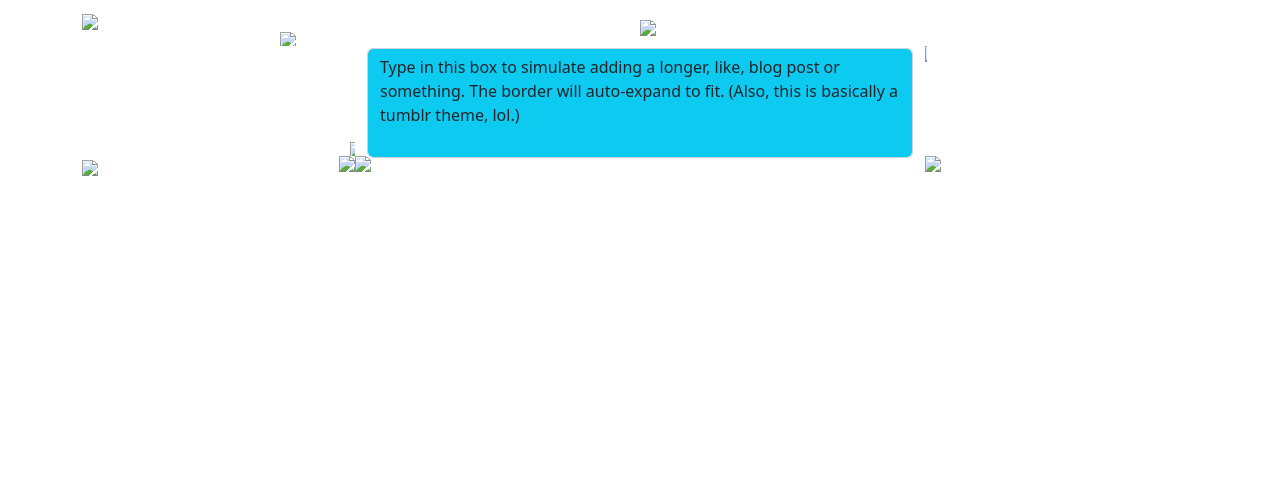
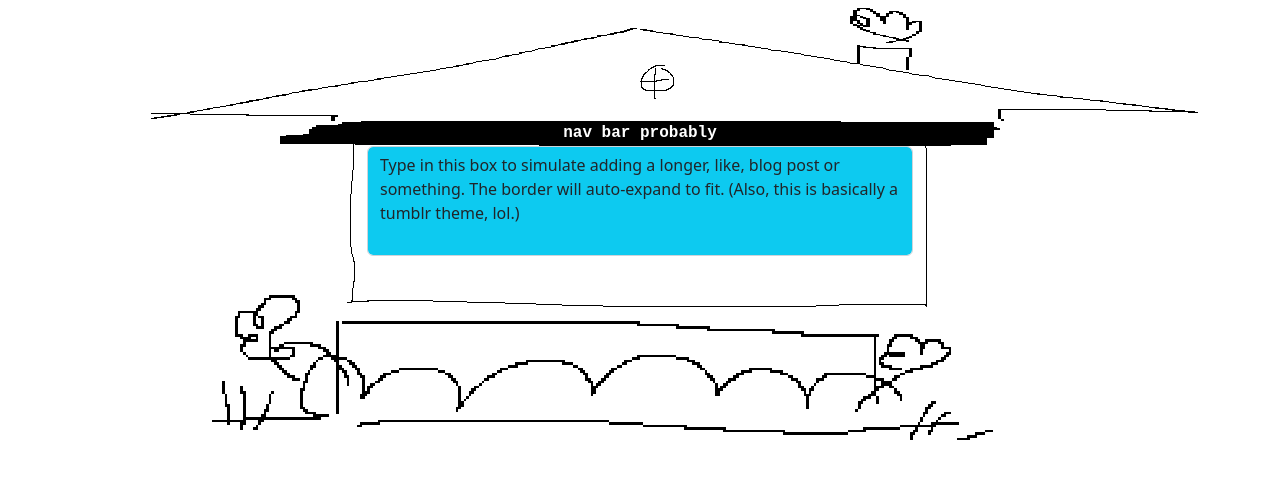
Before and after one commit to EtchJetty/deacon, a plain HTML site: page build/index.html in a window 1280 px wide. Drawn offline with nearby package versions, Linux system fonts and the light colour scheme; the site is published under a folder, as on GitHub Pages, so addresses that start at the root find nothing.

Commit message:
fix image 404ing

```diff
--- a/build/index.html
+++ b/build/index.html
@@ -24,14 +24,14 @@
         <div class="row">
             <div class="mt-2">
                 <div class="position-relative">
-                    <img src="/static/centered%20house.png" class="img-fluid w-100"
+                    <img src="static/centered%20house.png" class="img-fluid w-100"
                         style="object-fit: fill; max-height:113px;">
-                    <img src="/static/window.png"
+                    <img src="static/window.png"
                         class="img-fluid position-absolute top-50 start-50" style="max-height:34px;">
                 </div>
 
                 <div class="row position-relative col-8 offset-2">
-                    <img src="/static/navbg5.png" class="img-fluid w-100"
+                    <img src="static/navbg5.png" class="img-fluid w-100"
                         style="max-height: 25px;">
                     <div
                         class="text-center text-white font-monospace align-bottom position-absolute top-0 start-50 translate-middle-x text-wrap h-100 align-items-center">
@@ -41,10 +41,10 @@
             </div>
         </div>
         <div class="row position-relative">
-            <!-- <img src="/static/bodyscrollerwires.png" style="max-height: 145px;"> -->
+            <!-- <img src="static/bodyscrollerwires.png" style="max-height: 145px;"> -->
             <div id="leftborder" class="col-3 px-0 d-flex  flex-column justify-content-end  align-items-end bg-white"
                 style="margin-top: -0.1rem;">
-                <img src="/static/wireleft3.png" class="image-fluid d-flex"
+                <img src="static/wireleft3.png" class="image-fluid d-flex"
                     style="max-height: 145px !important; width: 5px">
             </div>
             <div id="contentspace" class="col-6 h-100">
@@ -52,27 +52,27 @@
                     style="resize: none;">Type in this box to simulate adding a longer, like, blog post or something. The border will auto-expand to fit. (Also, this is basically a tumblr theme, lol.) </textarea>
             </div>
             <div id="rightborder" class="col-3 px-0 d-flex  flex-column" style="margin-top: -0.1rem;">
-                <img src="/static/wireright3.png" class="image-fluid d-flex"
+                <img src="static/wireright3.png" class="image-fluid d-flex"
                     style="max-height: 145px !important; width: 2px;">
             </div>
         </div>
 
         <div class="row position-relative">
 
-            <!-- <img src="/static/bodyscrollerwires.png" style="max-height: 145px;"> -->
+            <!-- <img src="static/bodyscrollerwires.png" style="max-height: 145px;"> -->
             <div class="col-3 px-0 d-flex justify-content-end bg-white" style="margin-top: -0.1rem;"> <img
-                    src="/static/wirefootleft2.png" class="image-fluid"
+                    src="static/wirefootleft2.png" class="image-fluid"
                     style="max-height: 19px !important;">
             </div>
             <div class="col-6  px-0  d-flex" style="margin-top: -0.1rem;">
-                <img src="/static/wirefootmid2.png" class="image-fluid  align-top w-100"
+                <img src="static/wirefootmid2.png" class="image-fluid  align-top w-100"
                     style="max-height: 19px !important;">
             </div>
             <div class="col-3 px-0 d-flex" style="margin-top: -0.1rem;">
-                <img src="/static/wirefootright2.png" class="image-fluid align-top"
+                <img src="static/wirefootright2.png" class="image-fluid align-top"
                     style="max-height: 19px !important;">
             </div>
-            <img src="/static/foot3.png" class="img-fluid" style="margin-top: -12px;">
+            <img src="static/foot3.png" class="img-fluid" style="margin-top: -12px;">
         </div>
 
     </div>
```
